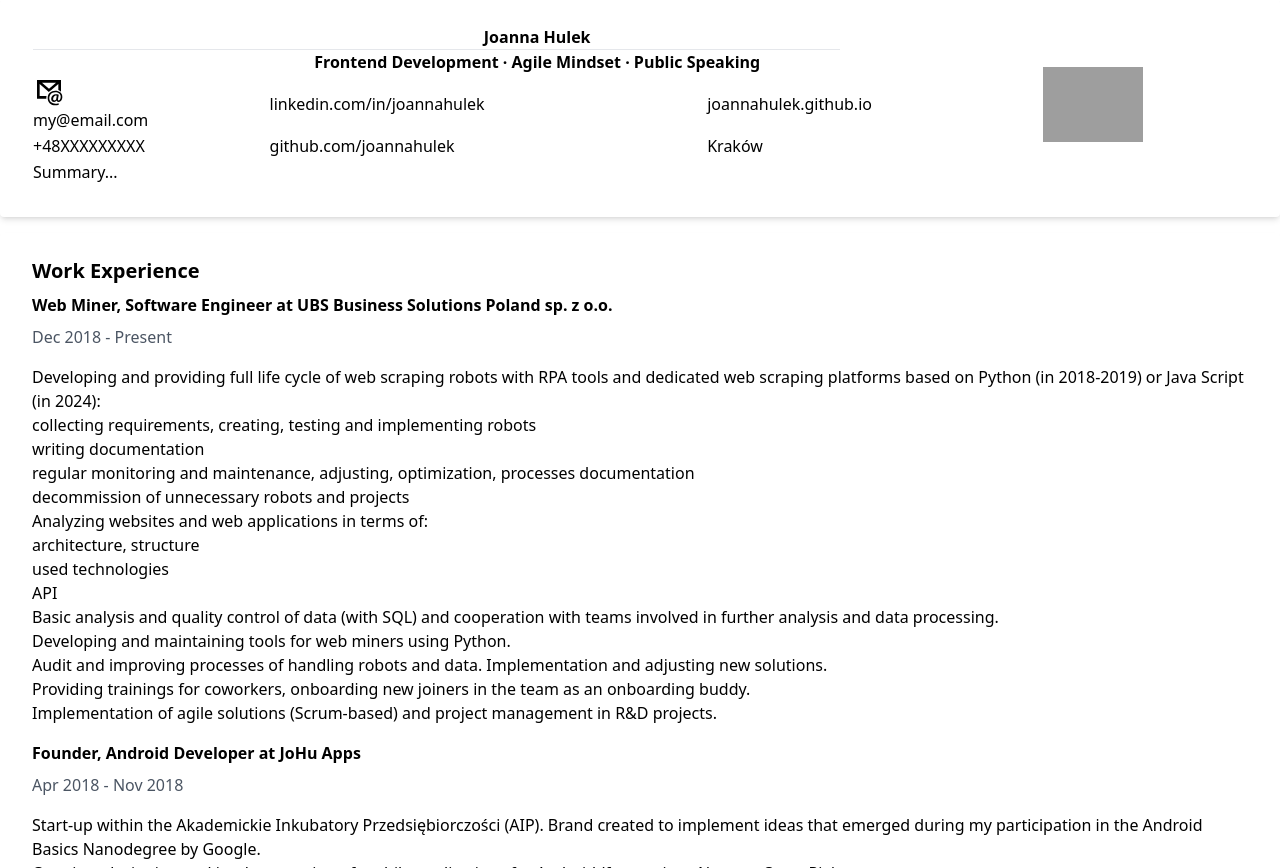
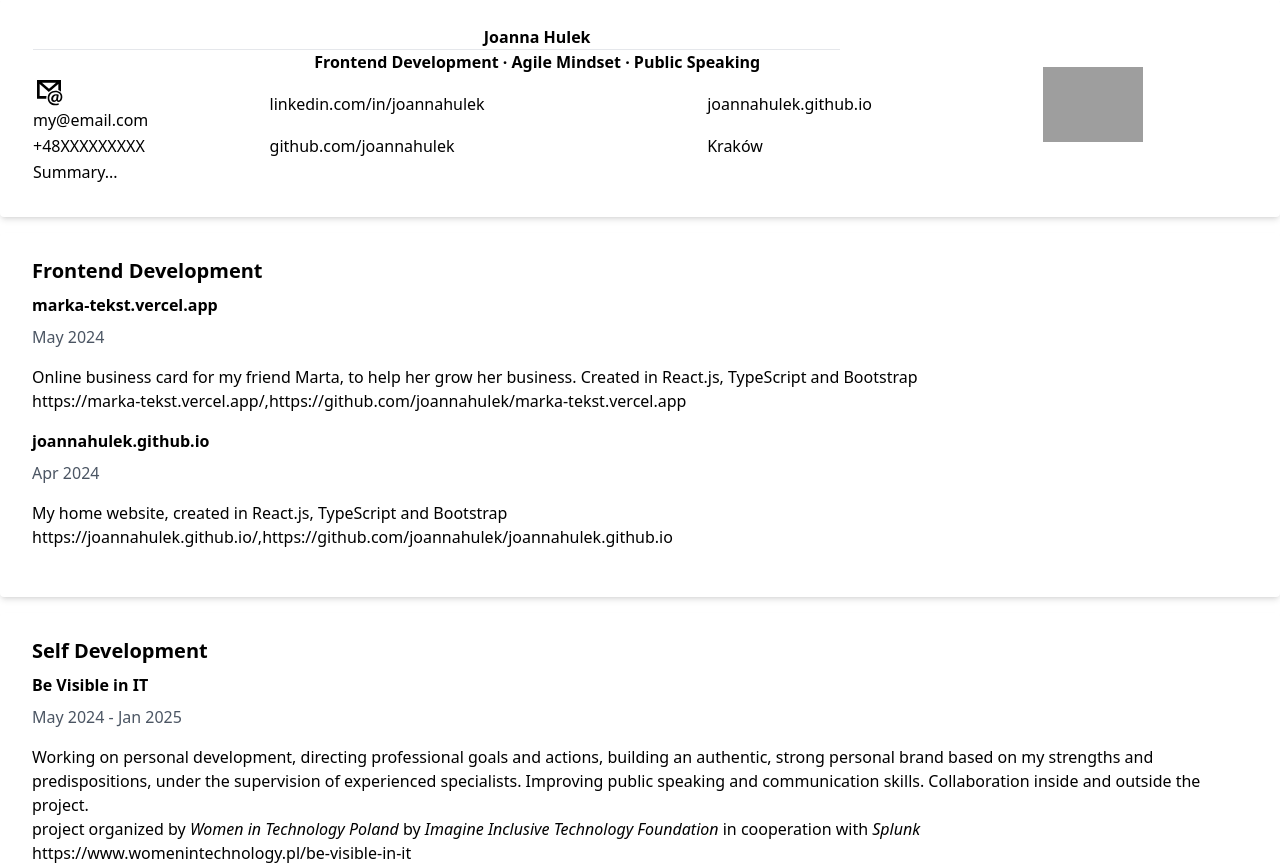
Before and after one commit to joannahulek/tailwind-template, a website: page src/index.html in a window 1280 px wide. Shown: the top 868 px of the page. Drawn offline with Linux system fonts and the light colour scheme; grey boxes are pictures that could not be loaded.

Commit message:
unnecessary content hidden

```diff
--- a/src/index.html
+++ b/src/index.html
@@ -9,11 +9,15 @@
   <body class="bg-gray-100 flex justify-center items-center min-h-screen">
   <div class="w-full mx-auto p-4 bg-white shadow-md rounded">
     <div id="hero-container"></div>
+    <!-- temporary hidden content
     <div id="work-experience-container"></div>
     <div id="education-container"></div>
     <div id="skills-container"></div>
     <div id="projects-container"></div>
     <div id="hobby-container"></div>
+     -->
+    <div id="projects-container"></div>
+
   </div>
   <script src="content/hero.js"></script>
   <script src="content/work.js"></script>
@@ -21,6 +25,6 @@
   <script src="./content/skills.js"></script>
   <script src="./content/projects.js"></script>
   <script src="./content/hobby.js"></script>
-  <script src="./content/disclaimer.js"></script>
+  <!-- <script src="./content/disclaimer.js"></script> -->
   </body>
 </html>
```
